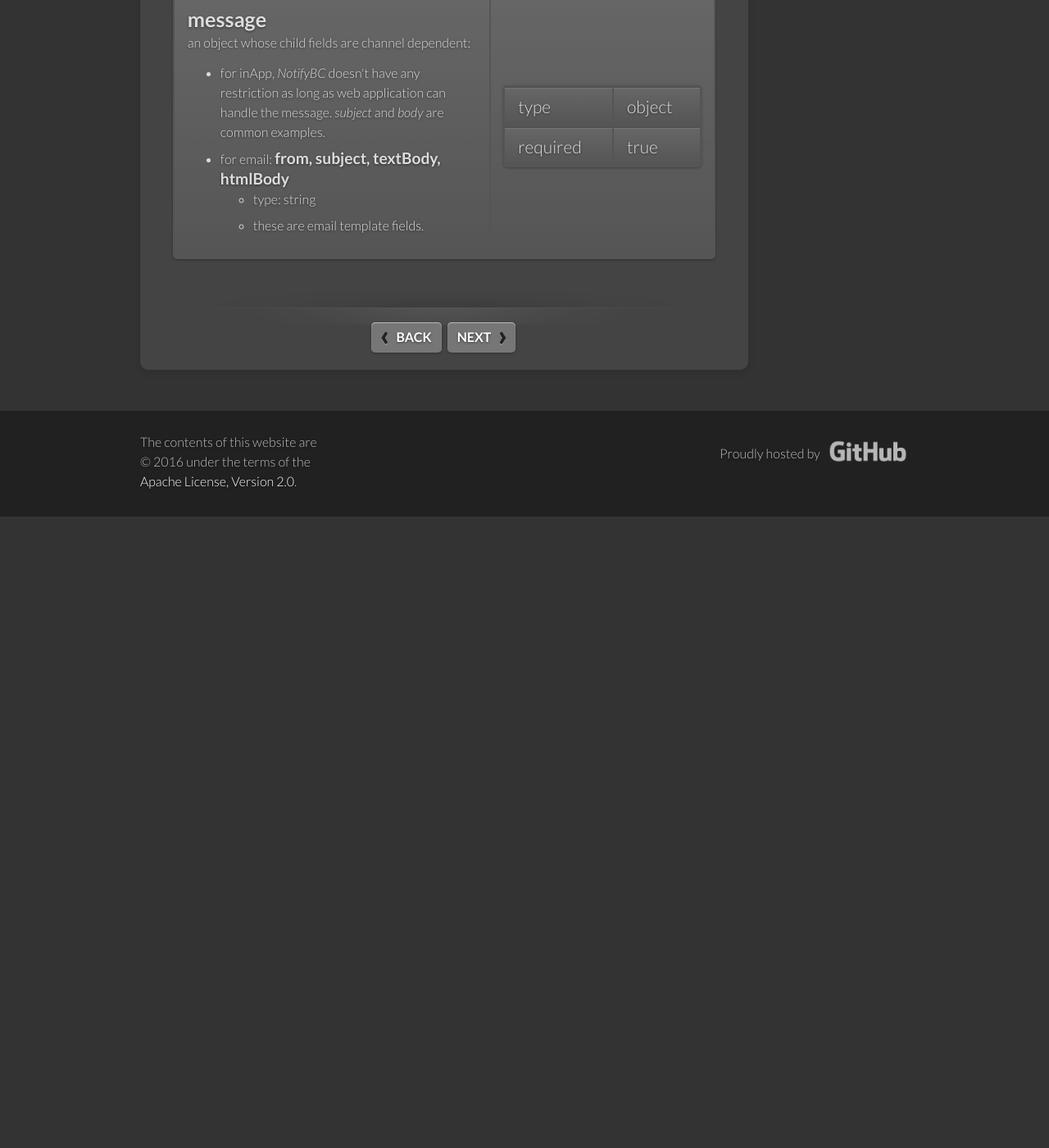
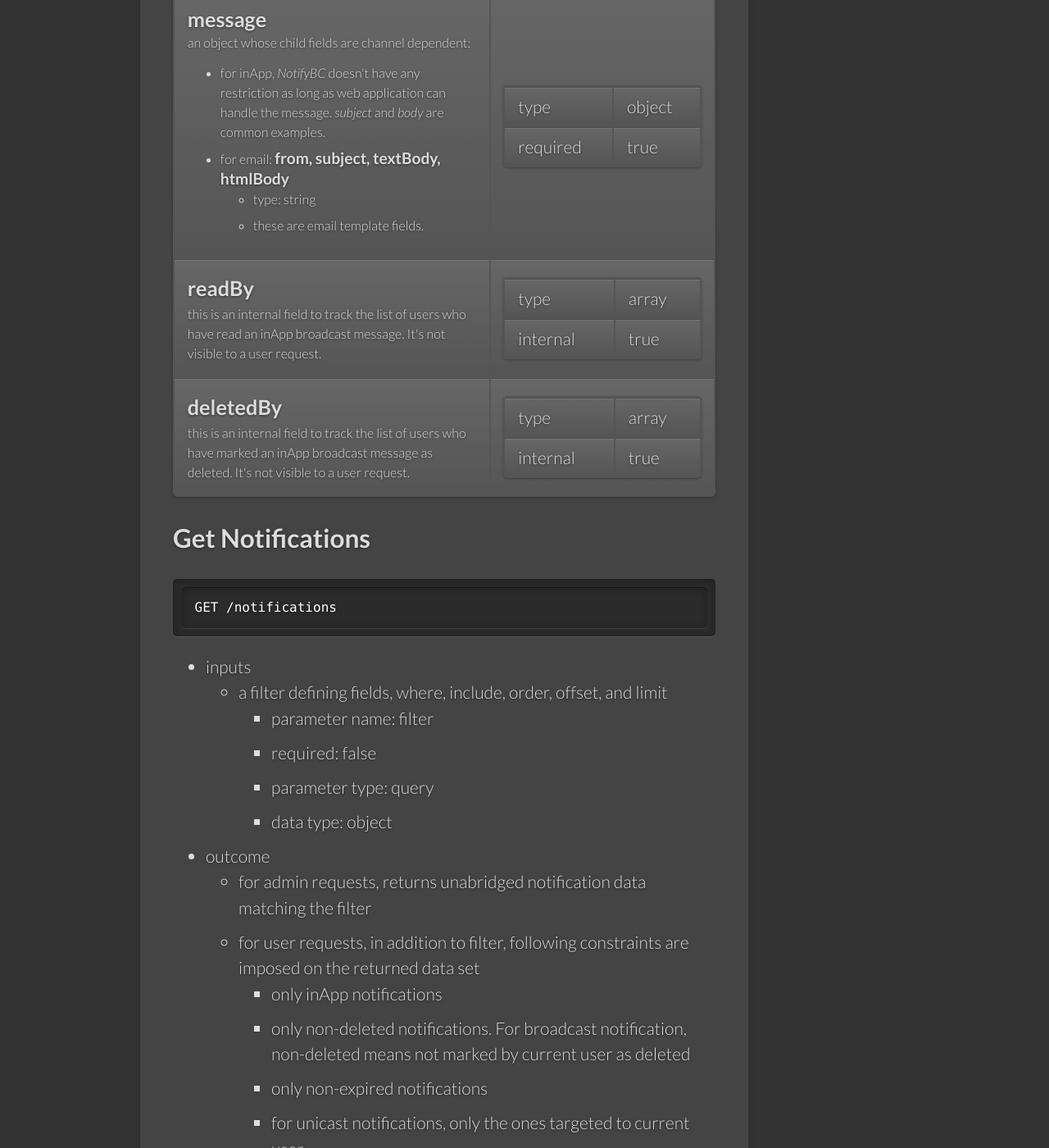
Before and after one commit to bcgov/MyGovBC-notification-server, a Jekyll site: the page built from docs/_docs/api-notification.md, in a window 1280 px wide and 1400 px high, scrolled down 1940 px. Shown: the whole window at 82% size. Built offline with Jekyll 4.4.1, drawn with Linux system fonts in a browser that asks for light colours; before the commit the page ends 2570 px from its top, so only the background shows below that; some of the changed text lies outside the part shown.

Commit message:
updated docs

````diff
--- a/docs/_docs/api-notification.md
+++ b/docs/_docs/api-notification.md
@@ -144,4 +144,49 @@ The API operates on following notification data model fields:
       </table>
     </td>
   </tr>
+  <tr>
+    <td>
+      <p class="name">readBy</p>
+      <p class="description">this is an internal field to track the list of users who have read an inApp broadcast message. It's not visible to a user request.</p>
+    </td>
+    <td>
+      <table>
+        <tr><td>type</td><td>array</td></tr>
+        <tr><td>internal</td><td>true</td></tr>
+      </table>
+    </td>
+  </tr>
+  <tr>
+    <td>
+      <p class="name">deletedBy</p>
+      <p class="description">this is an internal field to track the list of users who have marked an inApp broadcast message as deleted. It's not visible to a user request.</p>
+    </td>
+    <td>
+      <table>
+        <tr><td>type</td><td>array</td></tr>
+        <tr><td>internal</td><td>true</td></tr>
+      </table>
+    </td>
+  </tr>
 </table>
+
+
+## Get Notifications
+```
+GET /notifications
+```
+* inputs
+  * a filter defining fields, where, include, order, offset, and limit
+    * parameter name: filter
+    * required: false
+    * parameter type: query
+    * data type: object
+* outcome
+  * for admin requests, returns unabridged notification data matching the filter
+  * for user requests, in addition to filter, following constraints are imposed on the returned data set
+    * only inApp notifications
+    * only non-deleted notifications. For broadcast notification, non-deleted means not marked by current user as deleted
+    * only non-expired notifications
+    * for unicast notifications, only the ones targeted to current user
+    * if current user is in *readBy*, then the *state* is changed to *read*
+    * the internal field *readBy* and *deletedBy* are removed
````
